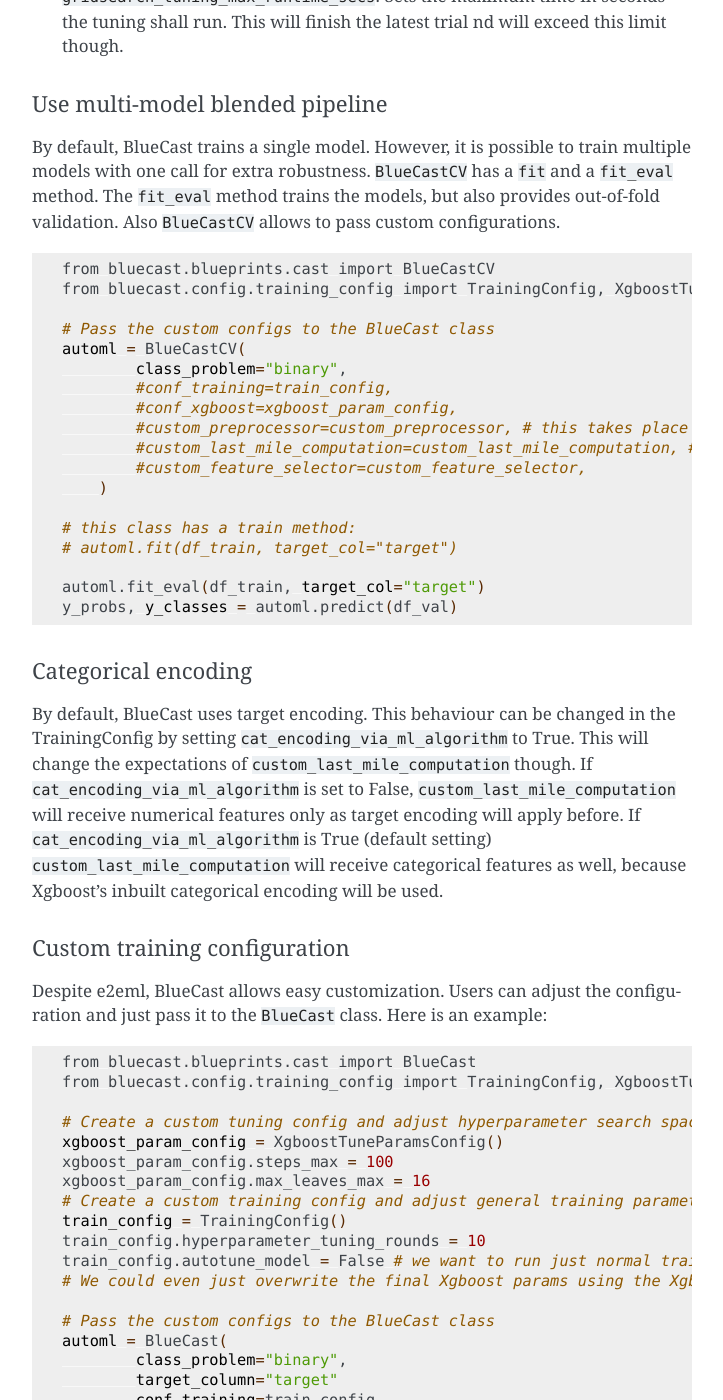
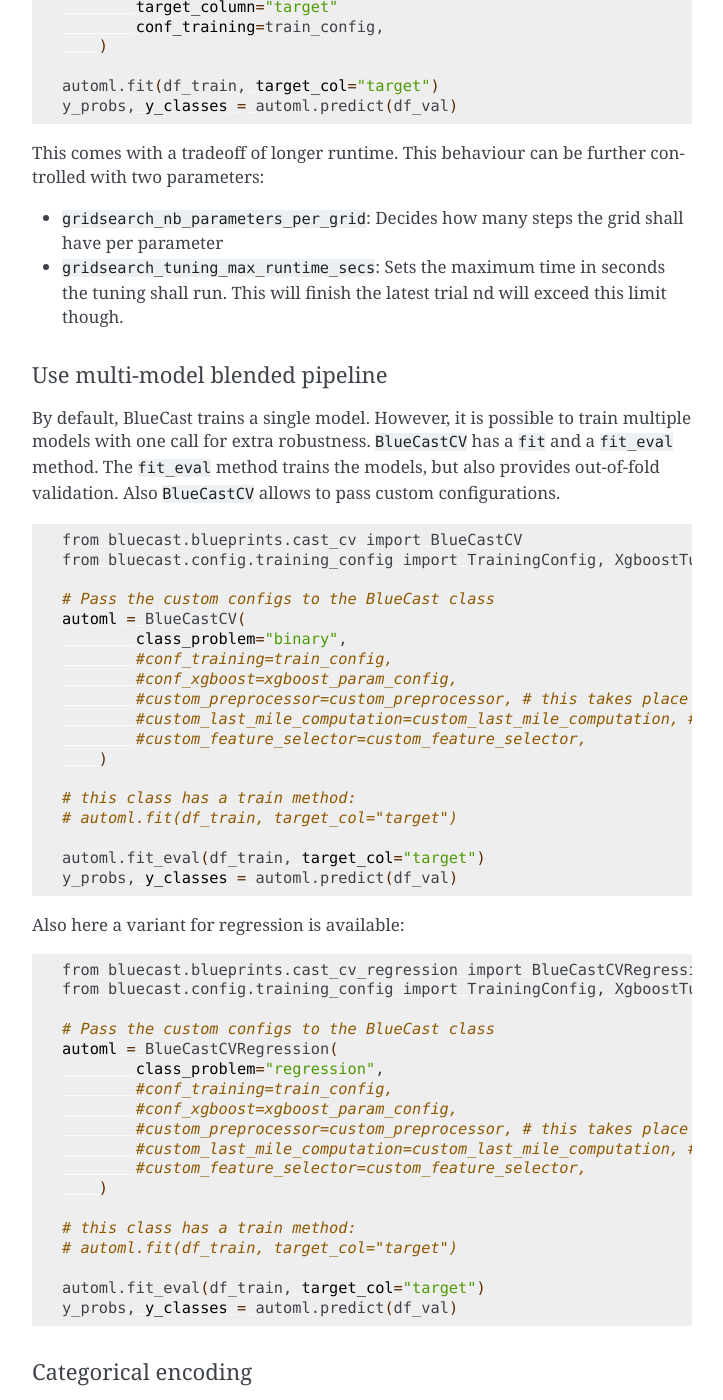
Before and after one commit to ThomasMeissnerDS/BlueCast, a Sphinx documentation site: the page built from docs/source/index.md, in a window 1280 px wide and 1400 px high, scrolled down 6373 px. Shown: the whole window, without its empty margins (388-1111 px from the left). Built offline with Sphinx 7.4.7, drawn with Linux system fonts in a browser that asks for light colours; some of the changed text lies outside the part shown.

````diff
--- a/docs/source/index.md
+++ b/docs/source/index.md
@@ -105,6 +105,20 @@ save_to_production(automl, "/kaggle/working/", "bluecast_cv_pipeline")
 automl = load_for_production("/kaggle/working/", "bluecast_cv_pipeline")
 ```
 
+Since version 0.80 BlueCast offers regression as well:
+
+```sh
+from bluecast.blueprints.cast_regression import BlueCastRegression
+
+automl = BlueCast(
+        class_problem="regression",
+        target_column="target"
+    )
+
+automl.fit(df_train, target_col="target")
+y_probs, y_classes = automl.predict(df_val)
+```
+
 ### Advanced usage
 
 #### Explanatory analysis
@@ -148,8 +162,9 @@ correlation_heatmap(train_data.loc[:, feat_type_detector.num_columns])
 
 # show mutual information of categorical features to target
 # features are expected to be numerical format
+# class problem can be any of "binary", "multiclass" or "regression"
 extra_params = {"random_state": 30}
-mutual_info_to_target(train_data.loc[:, feat_type_detector.num_columns], "EC1", **extra_params)
+mutual_info_to_target(train_data.loc[:, feat_type_detector.num_columns], "EC1", class_problem="binary", **extra_params)
 
 # show correlation to target
 correlation_to_target(
@@ -329,12 +344,35 @@ models, but also provides out-of-fold validation. Also `BlueCastCV`
 allows to pass custom configurations.
 
 ```sh
-from bluecast.blueprints.cast import BlueCastCV
+from bluecast.blueprints.cast_cv import BlueCastCV
 from bluecast.config.training_config import TrainingConfig, XgboostTuneParamsConfig
 
 # Pass the custom configs to the BlueCast class
 automl = BlueCastCV(
         class_problem="binary",
+        #conf_training=train_config,
+        #conf_xgboost=xgboost_param_config,
+        #custom_preprocessor=custom_preprocessor, # this takes place right after test_train_split
+        #custom_last_mile_computation=custom_last_mile_computation, # last step before model training/prediction
+        #custom_feature_selector=custom_feature_selector,
+    )
+
+# this class has a train method:
+# automl.fit(df_train, target_col="target")
+
+automl.fit_eval(df_train, target_col="target")
+y_probs, y_classes = automl.predict(df_val)
+```
+
+Also here a variant for regression is available:
+
+```sh
+from bluecast.blueprints.cast_cv_regression import BlueCastCVRegression
+from bluecast.config.training_config import TrainingConfig, XgboostTuneParamsConfig
+
+# Pass the custom configs to the BlueCast class
+automl = BlueCastCVRegression(
+        class_problem="regression",
         #conf_training=train_config,
         #conf_xgboost=xgboost_param_config,
         #custom_preprocessor=custom_preprocessor, # this takes place right after test_train_split
@@ -776,6 +814,7 @@ feature- and performance-wise.
 * ICR top 20% finish with over 6000 participants ([notebook](https://www.kaggle.com/code/thomasmeiner/icr-bluecast-automl-almost-bronze-ranks))
 * An advanced example covering lots of functionalities ([notebook](https://www.kaggle.com/code/thomasmeiner/ps3e23-automl-eda-outlier-detection/notebook))
 * PS3E23: Predict software defects top 12% finish ([notebook](https://www.kaggle.com/code/thomasmeiner/ps3e23-automl-eda-outlier-detection?scriptVersionId=145650820))
+* PS3E25: Predict hardness of steel via regression ([notebook](https://www.kaggle.com/code/thomasmeiner/ps3e25-bluecast-automl?scriptVersionId=153347618))
 
 ## How to contribute
 
````
Also changed, not shown: README.md (+41 -2 lines), 1 other file.
